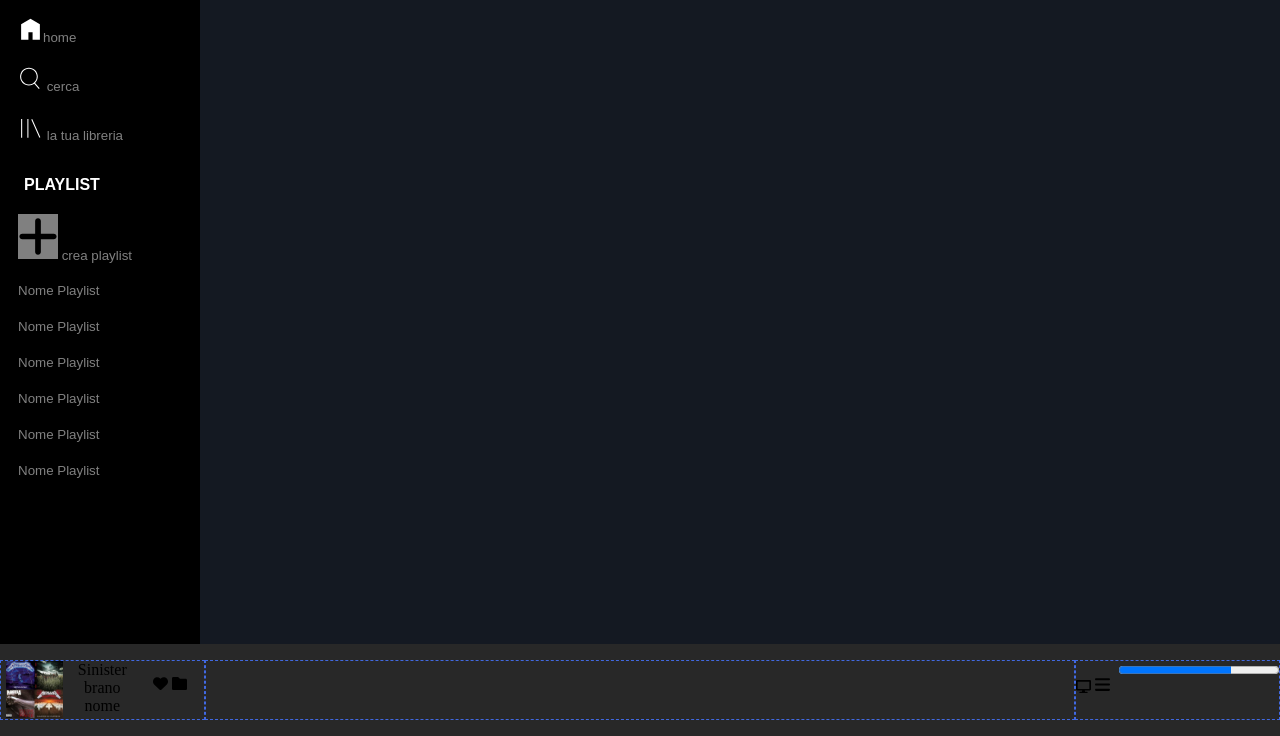
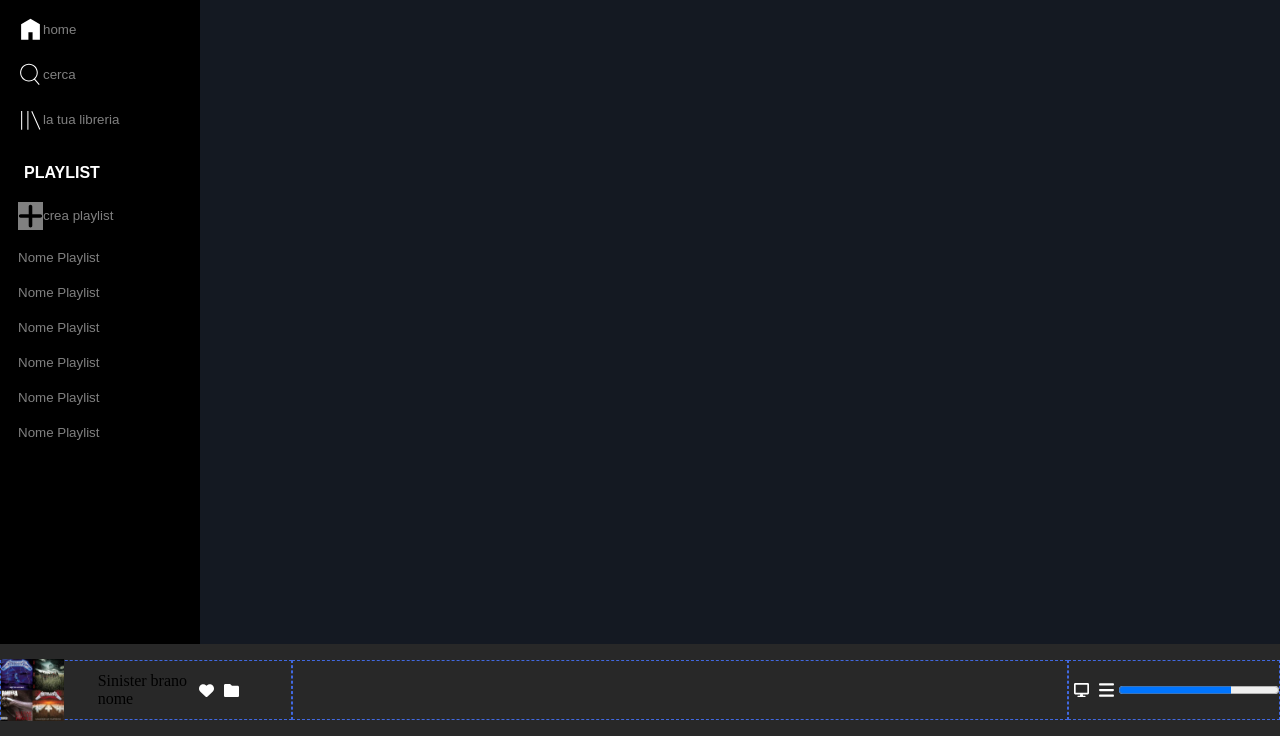
Before and after one commit to fracabu/html-css-spotifyweb, a plain HTML site: page index.html in a window 1280 px wide. Shown: the part 64-800 px from the top of the page. Drawn offline with Linux system fonts and the light colour scheme.

Commit message:
allineato testo con icone

```diff
--- a/index.html
+++ b/index.html
@@ -71,11 +71,11 @@
                 </div>
             </div>
             <div class="box-dx d-flex">
-                <div class="flex-grow">
+                <div class="flex-grow d-flex align-items">
                     <img src="img/display-solid.svg" alt="" class="icon-size">
                     <img src="img/bars-solid (1).svg" alt="" class="icon-size">
                 </div>
-                <div>
+                <div class="d-flex align-items">
                     <label for="file"></label>
                     <progress id="file" max="100" value="70"> 70% </progress>
                 <div>
--- a/style.css
+++ b/style.css
@@ -30,6 +30,9 @@
     flex-direction: column;
 }
 
+.align-items{
+    align-items: center;
+}
 .main-box{
     background-color: #141922;
 
@@ -70,14 +73,15 @@
     padding-left: 10px;
     border: none;
     font-family: Arial, Helvetica, sans-serif;
-
+    display: flex;
+    align-items: center;
 
 
 
 }
 
 .img-btn-sidebar-plus{
-    width: 40px;
+    width: 25px;
     background: grey;;
 }
 
@@ -118,7 +122,7 @@
 }
 
 .box-sx{
-    width: 300px;
+
     height: 60px;
     border: 1px dashed royalblue;
 
@@ -126,7 +130,8 @@
 }
 .mini-box-sx{
     width: 100%;
-    text-align: center;
+    display: flex;
+    align-items: center;
 }
 .label {
     padding-right: 10px;
@@ -143,18 +148,20 @@
 .box-dx{
     width: 300px;
     height: 60px;
-
     border: 1px dashed royalblue;
 }
 
 
 .img-mini-box-sx{
-    width: 85%;
+    width: 65%;
 }
 
 .icon-size{
     width: 15px;
-    padding-top: 15px;
+    filter: invert(1);
+    margin-left: 5px;
+    margin-right: 5px;
+
 }
 
 /* media query */
```
